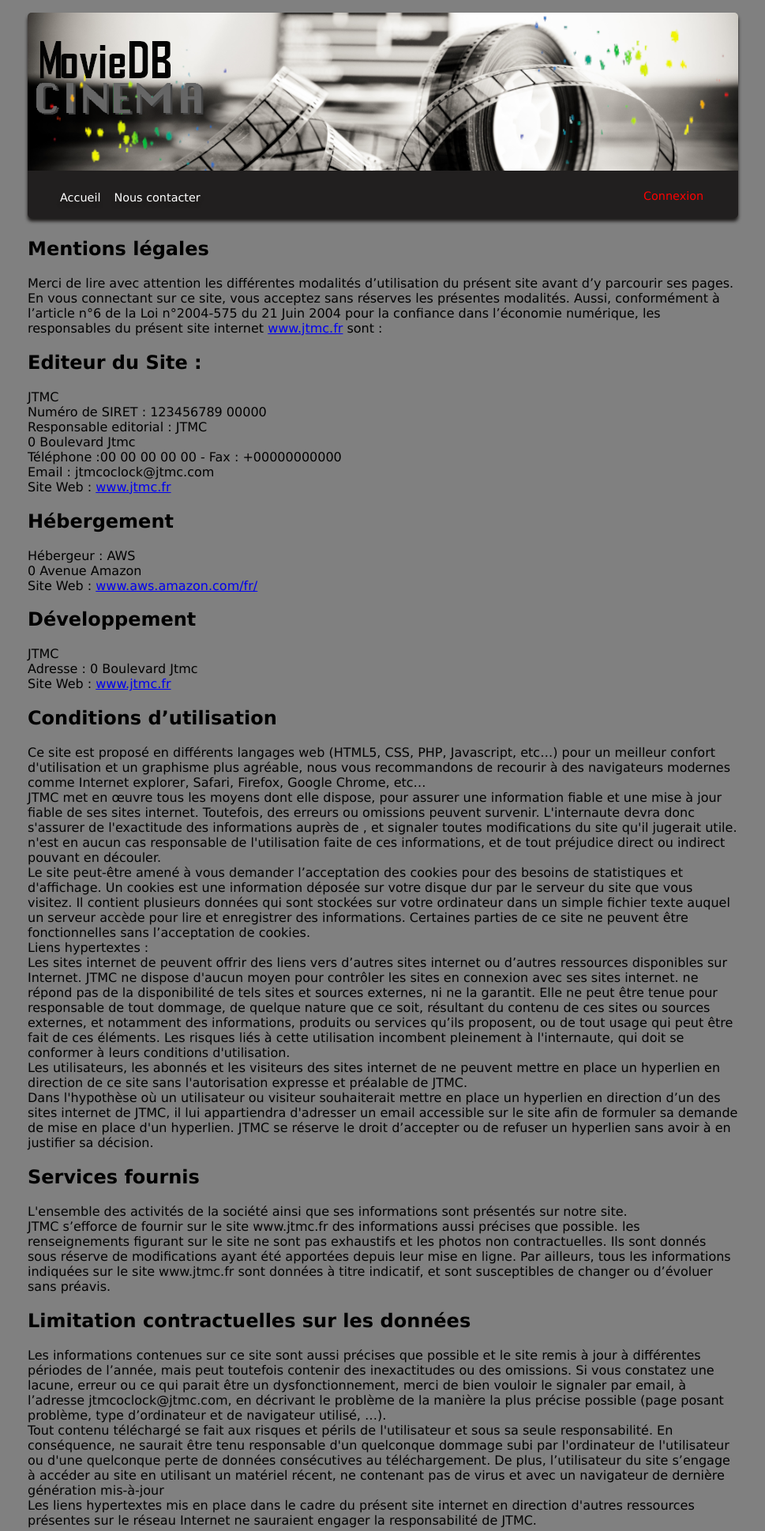
After one commit to laurasullyalexandrine/2dmovie, a Symfony app: template 2dbulleMovie/templates/main/legal_mention.html.twig in a window 1280 px wide. The commit adds this page. Shown: the top 1938 px of the page at 79% size, without its empty margins (155-1124 px from the left). Run offline with Twig, Linux system fonts and the light colour scheme; the template is opened without the code that fills it, so the values that code supplies are empty; some libraries are stand-ins or nearby versions.

Commit message:
add mention legal and footer fixed annotation about home and add css

```diff
--- a/2dbulleMovie/public/css/style.css
+++ b/2dbulleMovie/public/css/style.css
@@ -92,13 +92,18 @@ body {
     text-align: center;
 }
 
-.movies-title-strong-link
+.names-strong-link
 {
     color: #f4a000;
     text-decoration: none;
     text-shadow: 0px 4px 4px #1c1a19;
 }
 
+.color-logo
+{
+    font-weight: 900;
+    color: #fdc112;
+}
 /*---------------Show---------------*/
 
 .home-bloc-movie-picture-show
@@ -185,7 +190,7 @@ td
 {
     display: flex;
     flex-direction: row;
-    justify-content: space-around;
+    justify-content: space-between;
 }
 
 .nav_admin
--- a/2dbulleMovie/templates/Back/casting/browse.html.twig
+++ b/2dbulleMovie/templates/Back/casting/browse.html.twig
@@ -12,7 +12,7 @@
         {% for casting in casting_list %}
             <ul class="admin-movie-list">
                  <li>
-                 <strong class="movies-title-strong"><a class ="movies-title-strong-link" href="{{ path('admin_genre_read', {id: casting.id}) }}"> {{ casting.role }}</a></strong>
+                 <strong class="movies-title-strong"><a class ="names-strong-link" href="{{ path('admin_genre_read', {id: casting.id}) }}"> {{ casting.role }}</a></strong>
                 </li>
             </ul>
 
--- a/2dbulleMovie/templates/Back/genre/browse.html.twig
+++ b/2dbulleMovie/templates/Back/genre/browse.html.twig
@@ -17,7 +17,7 @@
         {% for genre in genre_list %}
             <ul class="admin-movie-list">
                  <li>
-                 <strong class="movies-title-strong"><a class ="movies-title-strong-link" href="{{ path('admin_genre_read', {id: genre.id}) }}"> {{ genre.name }}</a></strong>
+                 <strong class="movies-title-strong"><a class ="names-strong-link" href="{{ path('admin_genre_read', {id: genre.id}) }}"> {{ genre.name }}</a></strong>
                 </li>
             </ul>
         {% endfor %}
--- a/2dbulleMovie/templates/Back/genre/read.html.twig
+++ b/2dbulleMovie/templates/Back/genre/read.html.twig
@@ -7,7 +7,7 @@
 <section>
     <div class="home-bloc-movie-picture-show">
     <div class="home-bloc-movie-information-show">
-        <h1> Genre : {{genre.name}}</h1>
+        <h1> Genre : <span class="movie">{{genre.name}}</span></h1>
 
 <h2>Liste des films associés </h2>
 
--- a/2dbulleMovie/templates/Back/movie/browse.html.twig
+++ b/2dbulleMovie/templates/Back/movie/browse.html.twig
@@ -16,7 +16,7 @@
             {% for movie in movie_list %}
                 <ul class="admin-movie-list">
                     <li>
-                        <strong class="movies-title-strong"><a class ="movies-title-strong-link" href="{{ path('admin_movie_read', {id: movie.id}) }}"> {{ movie.title }}</a></strong>
+                        <strong class="movies-title-strong"><a class ="names-strong-link" href="{{ path('admin_movie_read', {id: movie.id}) }}"> {{ movie.title }}</a></strong>
                     </li>
                 </ul>
             {% endfor %}
--- a/2dbulleMovie/templates/Back/person/browse.html.twig
+++ b/2dbulleMovie/templates/Back/person/browse.html.twig
@@ -17,7 +17,7 @@
         {% for person in person_list %}
             <ul class="admin-movie-list">
                  <li>
-                 <strong class="movies-title-strong"><a class ="movies-title-strong-link" href="{{ path('admin_person_read', {id: person.id}) }}"> {{ person.name }}</a></strong>
+                 <strong class="movies-title-strong"><a class ="names-strong-link" href="{{ path('admin_person_read', {id: person.id}) }}"> {{ person.name }}</a></strong>
                 </li>
             </ul>
         {% endfor %}
--- a/2dbulleMovie/templates/base.html.twig
+++ b/2dbulleMovie/templates/base.html.twig
@@ -16,6 +16,9 @@
             {% if app.user %}
             <nav class="navigation">
                 <ul class="nav-principal">
+                    <li class="nav-principal-item">
+                     <a class="nav-principal-link {% block menu_home %} {% endblock %}" href="{{ path('home') }}">Accueil</a></li>
+
                     <li class="nav-principal-item">
                     <a class="nav-principal-link {% block menu_movie %} {% endblock %}"href="{{ path('admin_movie') }}">Films</a></li>
 
@@ -40,7 +43,7 @@
             <nav class="navigation">
                 <ul class="nav-principal">
                     <li class="nav-principal-item">
-                    <a class="nav-principal-link"href="{{ path('home') }}">Cinéma MovieDB</a></li>
+                    <a class="nav-principal-link" href="{{ path('home') }}">Accueil</a></li>
 
                      {# <li class="nav-principal-item">
                     <a class="nav-principal-link"href="#">Créer un compte</a></li> #}
@@ -62,6 +65,14 @@
         <main id="wrapper">
         {% block body %}{% endblock %}
         </main>
+
+        <footer>
+            <div class="footer-nav">
+            <a class="footer-nav-link" href="{{ path('legal_mention')}}">Mentions légales</a>
+            <a class="footer-nav-link" href="mailto:laura@2dbullemovie.com">Contactez-nous</a>
+            <p class="footer-nav-made">2dbulle Movie made with &#169; by <i>#teamsymfony</i></p>
+    </div>
+        </footer>
         {% block javascripts %}
         <script src="https://cdn.jsdelivr.net/npm/bootstrap@5.0.0-beta1/dist/js/bootstrap.bundle.min.js" integrity="sha384-ygbV9kiqUc6oa4msXn9868pTtWMgiQaeYH7/t7LECLbyPA2x65Kgf80OJFdroafW" crossorigin="anonymous"></script>
         {% endblock %}
--- /dev/null
+++ b/2dbulleMovie/templates/main/legal_mention.html.twig
@@ -0,0 +1,155 @@
+{% extends 'base.html.twig' %}
+{% block title %}Mentions légales - 2dbulle Movie{% endblock %}
+{% block menu %}{% endblock %}
+{% block body %}
+
+<div class="legals">
+
+    <section class="headml">
+        <h1>Mentions légales</h1>
+        <p class="mention-texte">Merci de lire avec attention les différentes modalités d’utilisation du présent site
+            avant d’y parcourir ses pages. En vous connectant sur ce site, vous acceptez sans réserves les présentes
+            modalités. Aussi, conformément à l’article n°6 de la Loi n°2004-575 du 21 Juin 2004 pour la confiance dans
+            l’économie numérique, les responsables du présent site internet <a class="mention-link"
+                href="http://www.jtmc.fr">www.jtmc.fr</a> sont :
+        </p>
+    </section>
+
+    <section class="denomination">
+        <h2 class="mention-title">Editeur du Site : </h2>
+        <p class="mention-texte">
+            JTMC <br />
+            Numéro de SIRET : 123456789 00000 <br />
+            Responsable editorial : JTMC <br />
+            0 Boulevard Jtmc <br />
+            Téléphone :00 00 00 00 00 - Fax : +00000000000 <br />
+            Email : jtmcoclock@jtmc.com <br />
+            Site Web : <a class="mention-link" href="http://www.jtmc.fr">www.jtmc.fr</a>
+        </p>
+
+        <h2 class="mention-title">Hébergement</h2>
+        <p class="mention-texte">
+            Hébergeur : AWS<br />
+            0 Avenue Amazon<br />
+            Site Web : <a class="mention-link" href="http://www.aws.amazon.com/fr/">www.aws.amazon.com/fr/</a>
+        </p>
+
+        <h2 class="mention-title">Développement</h2>
+        <p class="mention-texte">
+            JTMC<br />
+            Adresse : 0 Boulevard Jtmc<br />
+            Site Web : <a class="mention-link" href="http://www.jtmc.fr">www.jtmc.fr</a>
+        </p>
+    </section>
+
+    <section class="legals-content">
+        <h2 class="mention-title">Conditions d’utilisation</h2>
+        <p class="mention-texte">
+            Ce site est proposé en différents langages web (HTML5, CSS, PHP, Javascript, etc…) pour un meilleur confort
+            d'utilisation et un graphisme plus agréable, nous vous recommandons de recourir à des navigateurs modernes
+            comme Internet explorer, Safari, Firefox, Google Chrome, etc…<br />
+            JTMC met en œuvre tous les moyens dont elle dispose, pour assurer une information fiable et une mise à jour
+            fiable de ses sites internet. Toutefois, des erreurs ou omissions peuvent survenir. L'internaute devra donc
+            s'assurer de l'exactitude des informations auprès de , et signaler toutes modifications du site qu'il
+            jugerait utile. n'est en aucun cas responsable de l'utilisation faite de ces informations, et de tout
+            préjudice direct ou indirect pouvant en découler.<br />
+            Le site peut-être amené à vous demander l’acceptation des cookies pour des besoins de statistiques et
+            d'affichage. Un cookies est une information déposée sur votre disque dur par le serveur du site que vous
+            visitez. Il contient plusieurs données qui sont stockées sur votre ordinateur dans un simple fichier texte
+            auquel un serveur accède pour lire et enregistrer des informations. Certaines parties de ce site ne peuvent
+            être fonctionnelles sans l’acceptation de cookies.<br />
+            Liens hypertextes :<br /> Les sites internet de peuvent offrir des liens vers d’autres sites internet ou
+            d’autres ressources disponibles sur Internet. JTMC ne dispose d'aucun moyen pour contrôler les sites en
+            connexion avec ses sites internet. ne répond pas de la disponibilité de tels sites et sources externes, ni
+            ne la garantit. Elle ne peut être tenue pour responsable de tout dommage, de quelque nature que ce soit,
+            résultant du contenu de ces sites ou sources externes, et notamment des informations, produits ou services
+            qu’ils proposent, ou de tout usage qui peut être fait de ces éléments. Les risques liés à cette utilisation
+            incombent pleinement à l'internaute, qui doit se conformer à leurs conditions d'utilisation.<br />
+            Les utilisateurs, les abonnés et les visiteurs des sites internet de ne peuvent mettre en place un hyperlien
+            en direction de ce site sans l'autorisation expresse et préalable de JTMC.<br />
+            Dans l'hypothèse où un utilisateur ou visiteur souhaiterait mettre en place un hyperlien en direction d’un
+            des sites internet de JTMC, il lui appartiendra d'adresser un email accessible sur le site afin de formuler
+            sa demande de mise en place d'un hyperlien. JTMC se réserve le droit d’accepter ou de refuser un hyperlien
+            sans avoir à en justifier sa décision.
+        </p>
+
+        <h2 class="mention-title">Services fournis</h2>
+        <p class="mention-texte">
+            L'ensemble des activités de la société ainsi que ses informations sont présentés sur notre site.<br />
+            JTMC s’efforce de fournir sur le site www.jtmc.fr des informations aussi précises que possible. les
+            renseignements figurant sur le site ne sont pas exhaustifs et les photos non contractuelles. Ils sont donnés
+            sous réserve de modifications ayant été apportées depuis leur mise en ligne. Par ailleurs, tous les
+            informations indiquées sur le site www.jtmc.fr sont données à titre indicatif, et sont susceptibles de
+            changer ou d’évoluer sans préavis.
+        </p>
+
+        <h2 class="mention-title">Limitation contractuelles sur les données</h2>
+        <p class="mention-texte">
+            Les informations contenues sur ce site sont aussi précises que possible et le site remis à jour à
+            différentes périodes de l’année, mais peut toutefois contenir des inexactitudes ou des omissions. Si vous
+            constatez une lacune, erreur ou ce qui parait être un dysfonctionnement, merci de bien vouloir le signaler
+            par email, à l’adresse jtmcoclock@jtmc.com, en décrivant le problème de la manière la plus précise possible
+            (page posant problème, type d’ordinateur et de navigateur utilisé, …).<br />
+            Tout contenu téléchargé se fait aux risques et périls de l'utilisateur et sous sa seule responsabilité. En
+            conséquence, ne saurait être tenu responsable d'un quelconque dommage subi par l'ordinateur de l'utilisateur
+            ou d'une quelconque perte de données consécutives au téléchargement. De plus, l’utilisateur du site s’engage
+            à accéder au site en utilisant un matériel récent, ne contenant pas de virus et avec un navigateur de
+            dernière génération mis-à-jour<br />
+            Les liens hypertextes mis en place dans le cadre du présent site internet en direction d'autres ressources
+            présentes sur le réseau Internet ne sauraient engager la responsabilité de JTMC.
+        </p>
+
+        <h2 class="mention-title">Propriété intellectuelle</h2>
+        <p class="mention-texte">
+            Tout le contenu du présent sur le site, incluant de façon non limitative les graphismes, images, textes,
+            vidéos, animations, sons, logos, gifs et icônes ainsi que leur mise en forme sont la propriété exclusive de
+            la société à l'exception des marques, logos ou contenus appartenant à d'autres sociétés partenaires ou
+            auteurs.
+            <br />
+            Toute reproduction, distribution, modification, adaptation, retransmission ou publication, même partielle,
+            de ces différents éléments est strictement interdite sans l'accord exprès par écrit de JTMC. Cette
+            représentation ou reproduction, par quelque procédé que ce soit, constitue une contrefaçon sanctionnée par
+            les articles L.335-2 et suivants du Code de la propriété intellectuelle. Le non-respect de cette
+            interdiction constitue une contrefaçon pouvant engager la responsabilité civile et pénale du contrefacteur.
+            En outre, les propriétaires des Contenus copiés pourraient intenter une action en justice à votre encontre.
+        </p>
+        <p class="mention-texte">
+            Déclaration à la CNIL :
+            Conformément à la loi 78-17 du 6 janvier 1978 (modifiée par la loi 2004-801 du 6 août 2004 relative à la
+            protection des personnes physiques à l'égard des traitements de données à caractère personnel) relative à
+            l'informatique, aux fichiers et aux libertés, ce site n'a pas fait l'objet d'une déclaration auprès de la
+            Commission nationale de l'informatique et des libertés.
+            <a class="mention-link" href="http://www.cnil.fr/">(www.cnil.fr)</a>
+        </p>
+
+        <h2 class="mention-title">Litiges</h2>
+        <p class="mention-texte">
+            Les présentes conditions du site sont régies par les lois françaises et toute contestation ou litiges qui
+            pourraient naître de l'interprétation ou de l'exécution de celles-ci seront de la compétence exclusive des
+            tribunaux dont dépend le siège social de la société. La langue de référence, pour le règlement de
+            contentieux éventuels, est le français.
+        </p>
+
+        <h2 class="mention-title">Données personnelles</h2>
+        <p class="mention-texte">
+            De manière générale, vous n’êtes pas tenu de nous communiquer vos données personnelles lorsque vous visitez
+            notre site Internet.<br />
+            Cependant, ce principe comporte certaines exceptions. En effet, pour certains services proposés par notre
+            site, vous pouvez être amenés à nous communiquer certaines données telles que : votre nom, votre fonction,
+            le nom de votre société, votre adresse électronique, et votre numéro de téléphone. Tel est le cas lorsque
+            vous remplissez le formulaire qui vous est proposé en ligne, dans la rubrique « contact ». Dans tous les
+            cas, vous pouvez refuser de fournir vos données personnelles. Dans ce cas, vous ne pourrez pas utiliser les
+            services du site, notamment celui de solliciter des renseignements sur notre société, ou de recevoir les
+            lettres d’information.<br />
+            Enfin, nous pouvons collecter de manière automatique certaines informations vous concernant lors d’une
+            simple navigation sur notre site Internet, notamment : des informations concernant l’utilisation de notre
+            site, comme les zones que vous visitez et les services auxquels vous accédez, votre adresse IP, le type de
+            votre navigateur, vos temps d'accès. De telles informations sont utilisées exclusivement à des fins de
+            statistiques internes, de manière à améliorer la qualité des services qui vous sont proposés. Les bases de
+            données sont protégées par les dispositions de la loi du 1er juillet 1998 transposant la directive 96/9 du
+            11 mars 1996 relative à la protection juridique des bases de données.
+        </p>
+    </section>
+
+</div>
+{% endblock %}
--- a/2dbulleMovie/templates/movie/movie.html.twig
+++ b/2dbulleMovie/templates/main/movie.html.twig
@@ -1,7 +1,7 @@
 {% extends 'base.html.twig' %}
 
 {% block title %} MovieDB !{% endblock %}
-
+{% block menu_home %} active {% endblock %}
 
 
 {% block body %}
@@ -10,7 +10,7 @@
 <div class="home-movie-picture-one">
     {% for movie in movie_list|slice(0,6) %}
         <div class="home-movie-picture"><a href="{{ path('movie_show', {id: movie.id}) }}"><img class ="home-bloc-movie-picture"src="{{ asset('uploads/' ~ movie.picture ) }}" width="290px" height="330px" alt="picture_movie"></a>
-            <h1 class="movies-title"> <strong class="movies-title-strong"><a class ="movies-title-strong-link" href="{{ path('movie_show', {id: movie.id}) }}"> {{ movie.title }}</a></strong></h1>
+            <h1 class="movies-title"> <strong class="movies-title-strong"><a class ="names-strong-link" href="{{ path('movie_show', {id: movie.id}) }}"> {{ movie.title }}</a></strong></h1>
         </div>
     {% endfor %}
 </div>
--- a/2dbulleMovie/templates/movie/show.html.twig
+++ b/2dbulleMovie/templates/main/show.html.twig
@@ -6,7 +6,7 @@
 
 <section>
 <div class="home-bloc-movie-picture-show">
-        <div class="home-movie_picture"><img class ="home-bloc-movie-picture"src="{{movie.picture}}" width="360px" alt="picture_movie"></a></div>
+        <div class="home-movie_picture"><img class ="home-bloc-movie-picture"src="{{ asset('uploads/' ~ movie.picture) }}" width="360px" alt="picture_movie"></a></div>
 
         <div class="home-bloc-movie-information-show">
             <h1 class="movies-title-show"> <strong class="movies-title-strong-show">{{movie.title}}</strong></h1>
```
Also changed, not shown: 2dbulleMovie/src/Controller/Front/MovieController.php (+12 -4 lines).
